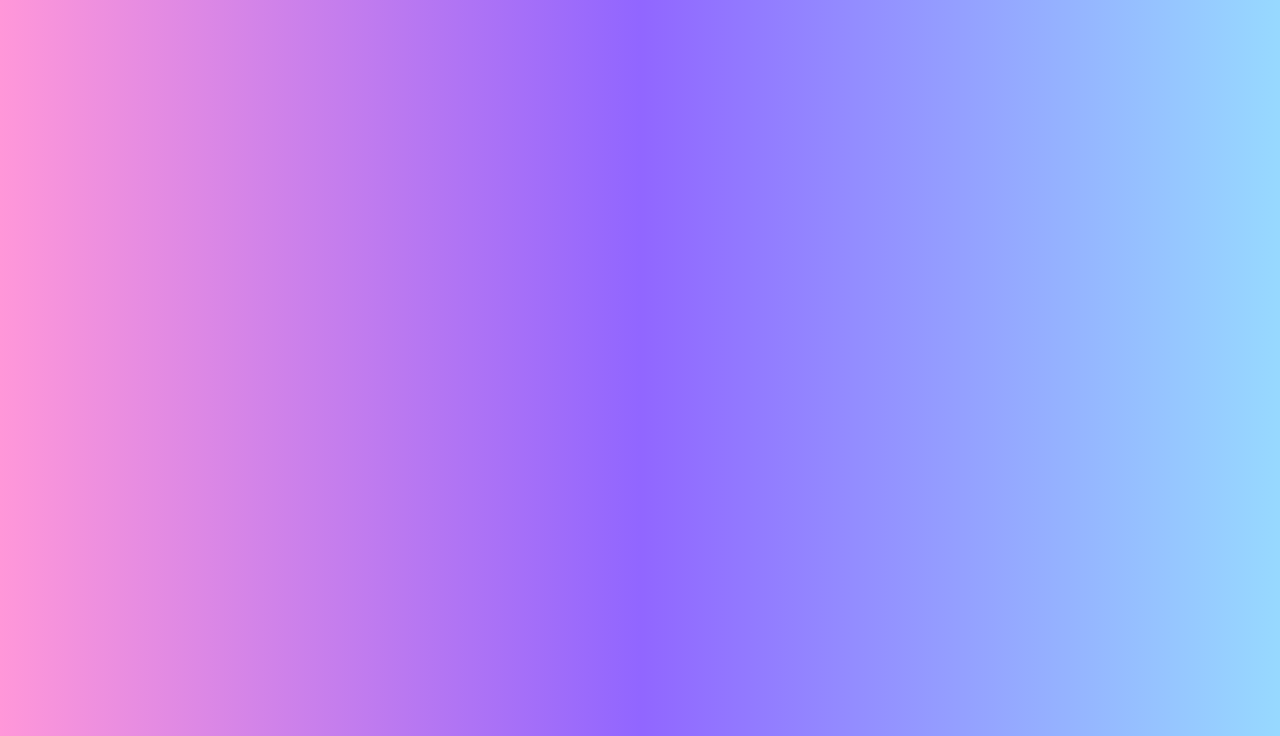
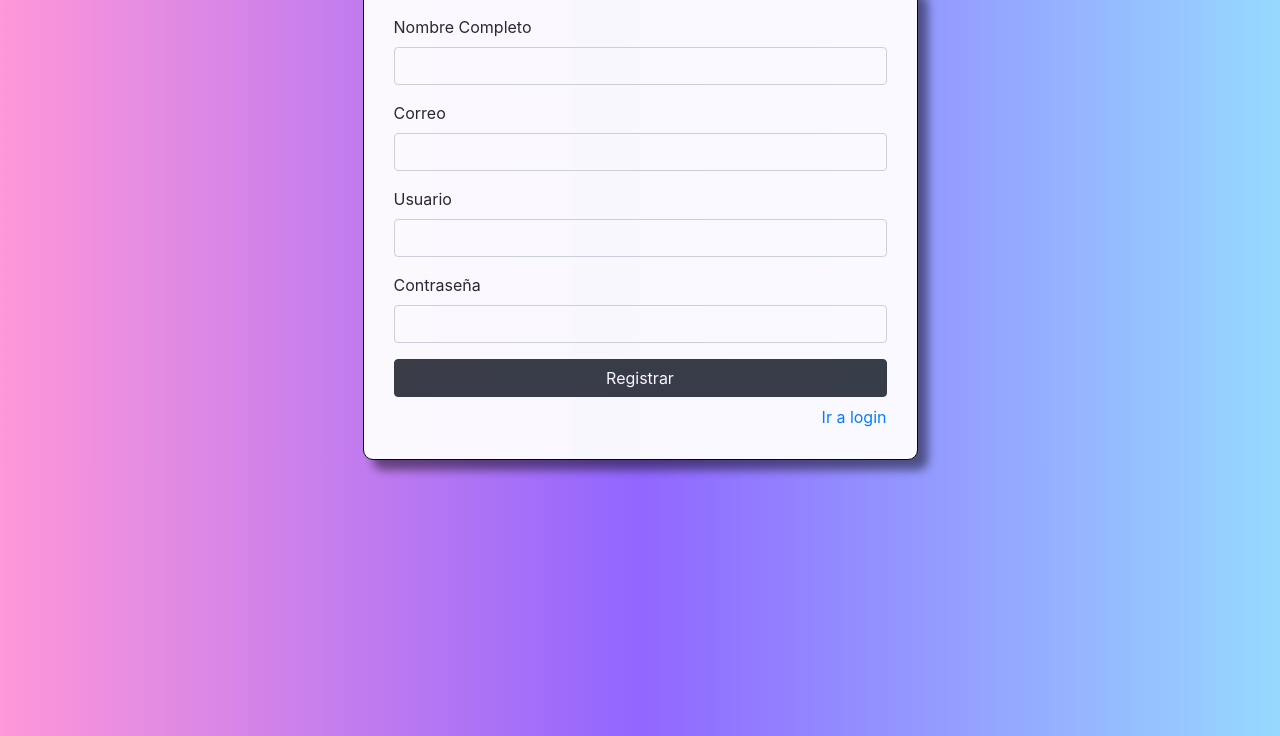
Before and after one commit to Fabiola08/LoginRegistro, a plain HTML site: page registro.html in a window 1280 px wide. Shown: the part 64-800 px from the top of the page. Drawn offline with Linux system fonts and the light colour scheme.

Commit message:
CompletandoDiseños4

```diff
--- a/CSS/styles.css
+++ b/CSS/styles.css
@@ -2,7 +2,7 @@ body {
     background: linear-gradient(to right, #ff97d9, #9166ff, #97d9ff);
 }
 
-#Login {
+#Login, #Registro {
     width: 50%;
     border: 1px solid black;
     border-radius: 10px;
@@ -12,3 +12,7 @@ body {
     opacity: 95%;
     box-shadow: 10px 10px 10px rgba(0,0,0,.5);
 }
+
+#link {
+    text-align: right;
+}
--- a/registro.html
+++ b/registro.html
@@ -9,6 +9,33 @@
     <link rel="stylesheet" href="CSS/styles.css">
 </head>
 <body>
-    <h1>Bienvenidos a mi registro</h1>
+    <div class="container mt-5">
+        <div id="Registro">
+            <form action="">
+                <div class="form-group">
+                    <label for="name">Nombre Completo</label>
+                    <input type="text" id="name" class="form-control">
+                </div>
+                <div class="form-group">
+                    <label for="email">Correo</label>
+                    <input type="email" id="email" class="form-control">
+                </div>
+                <div class="form-group">
+                    <label for="user">Usuario</label>
+                    <input type="text" id="user" class="form-control">
+                </div>
+                <div class="form-group">
+                    <label for="pass">Contraseña</label>
+                    <input type="password" id="pass" class="form-control">
+                </div>
+                <input type="submit" value="Registrar" class="btn btn-dark btn-block">
+            </form>
+        <div id="link" class="mt-2">
+            <a href="./index.html">Ir a login</a>
+
+        </div>
+        </div>
+
+    </div>
 </body>
 </html>
```
Also changed, not shown: index.html (+3 -0 lines), inicio.html (+5 -1 lines).
